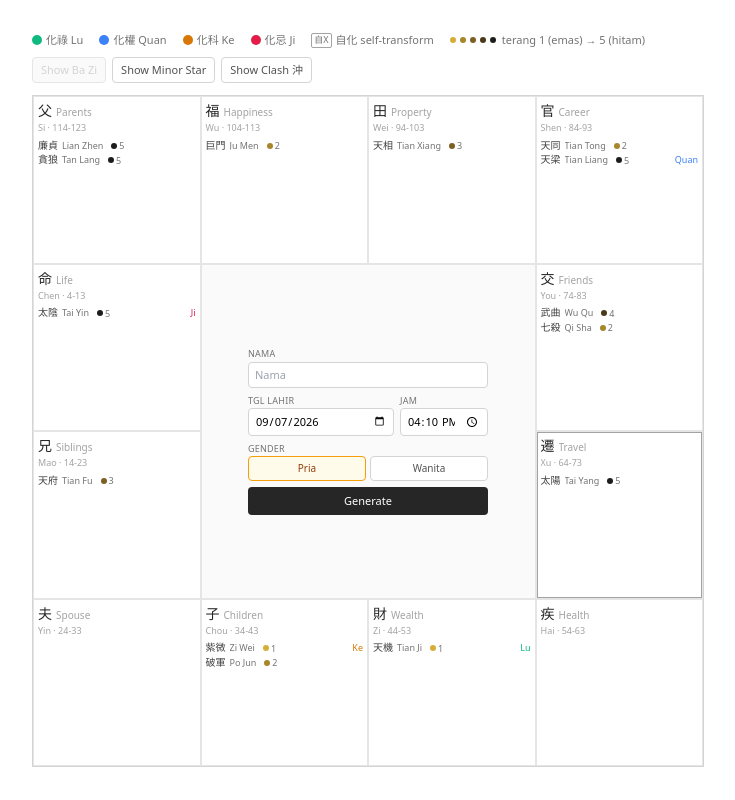
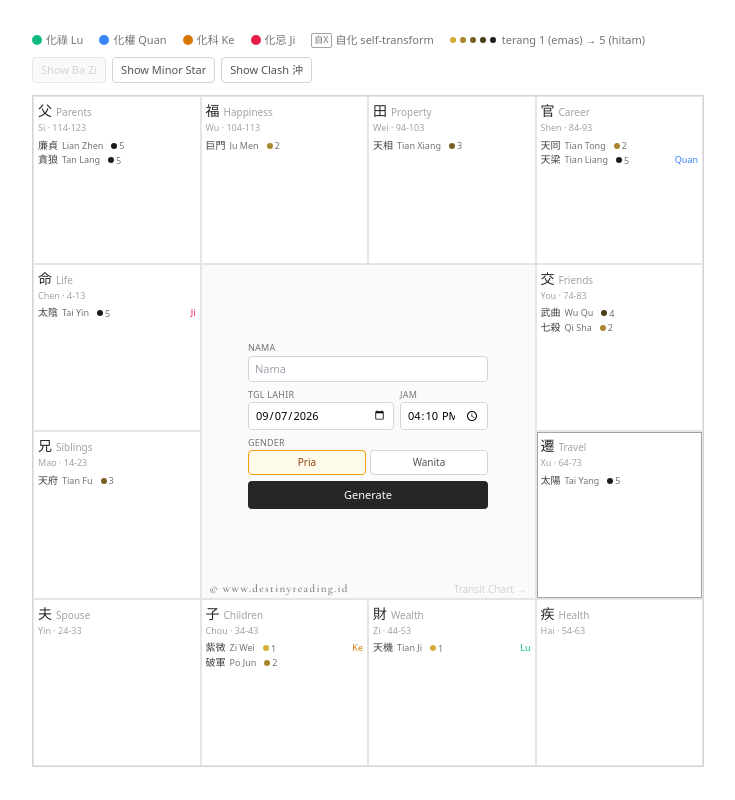
Before and after one commit to destinyreading/myziwei, a Next.js app: page / in a window 1280 px wide. Shown: the whole page, without its empty margins (272-1007 px from the left). Built offline with nearby package versions, Linux system fonts and the light colour scheme.

Commit message:
feat(ui): brand and transit slot in centre block, Si Hua highlights, clash toggle

```diff
--- a/components/BaziPanel.tsx
+++ b/components/BaziPanel.tsx
@@ -154,12 +154,6 @@ export default function BaziPanel({ info, compact = false }: { info: BirthInfo;
         </table>
       </div>
 
-      <p className="mt-3 text-[10px] leading-relaxed text-neutral-400">
-        Pilar dihitung oleh mesin Ba Zi Anda sendiri (port dari
-        <code className="mx-1">reference/bazical/api/calculate_core.php</code>), memakai tabel Jie Qi
-        1901–2100 dan konvensi 夜子时. Grid palace di atas masih memakai data contoh — belum dihitung
-        dari input ini sampai <code>calculateChart()</code> selesai dibuat.
-      </p>
     </div>
   );
 }
--- a/components/ZwdsChart.tsx
+++ b/components/ZwdsChart.tsx
@@ -1,6 +1,7 @@
 "use client";
 
 import { useCallback, useEffect, useLayoutEffect, useMemo, useRef, useState } from "react";
+import { Cormorant_Garamond } from "next/font/google";
 import type { EarthlyBranch, Palace, ZwdsChart as ZwdsChartData } from "../types/chart";
 import { resolveFlyingSiHua } from "../data/siHuaTable";
 import BirthForm from "./BirthForm";
@@ -37,6 +38,9 @@ const HUA_COLOR: Record<"lu" | "quan" | "ke" | "ji", string> = {
   ke: "#d97706",   // amber-600   — reputation / recognition
   ji: "#e11d48",   // rose-600    — obstruction / fixation
 };
+
+// Self-hosted at build time by next/font — no runtime request to Google.
+const brandFont = Cormorant_Garamond({ subsets: ["latin"], weight: ["500", "600"], display: "swap" });
 
 const HUA_LABEL: Record<"lu" | "quan" | "ke" | "ji", string> = {
   lu: "化祿 Lu",
@@ -444,7 +448,7 @@ export default function ZwdsChart({ chart: fallbackChart }: { chart: ZwdsChartDa
           {/* center info panel spans the 2x2 middle block */}
           <div
             style={{ gridRow: "2 / span 2", gridColumn: "2 / span 2" }}
-            className="flex flex-col items-center justify-center overflow-y-auto text-center p-2 bg-neutral-50 border border-neutral-200"
+            className="relative flex flex-col items-center justify-center overflow-y-auto text-center p-2 pb-5 bg-neutral-50 border border-neutral-200"
           >
             {/* The centre block always shows the birth data. Hovering a palace
                 must not wipe it out — the active palace's own details live in
@@ -491,6 +495,27 @@ export default function ZwdsChart({ chart: fallbackChart }: { chart: ZwdsChartDa
                   </button>
                 </>
             )}
+
+            {/* Bottom row of the centre block: it travels with the chart, so
+                it stays visible in any screenshot of the grid. */}
+            <div className="absolute inset-x-2 bottom-1 flex items-end justify-between gap-2">
+              <a
+                href="https://www.destinyreading.id"
+                target="_blank"
+                rel="noopener noreferrer"
+                className={`${brandFont.className} text-[11px] leading-none tracking-[0.12em] text-neutral-500 transition-colors hover:text-amber-700`}
+              >
+                © www.destinyreading.id
+              </a>
+              <button
+                type="button"
+                disabled
+                title="Transit chart (大限 / 流年) — belum dibuat"
+                className="text-[10px] leading-none text-neutral-300 cursor-not-allowed"
+              >
+                Transit Chart →
+              </button>
+            </div>
           </div>
         </div>
 
```
